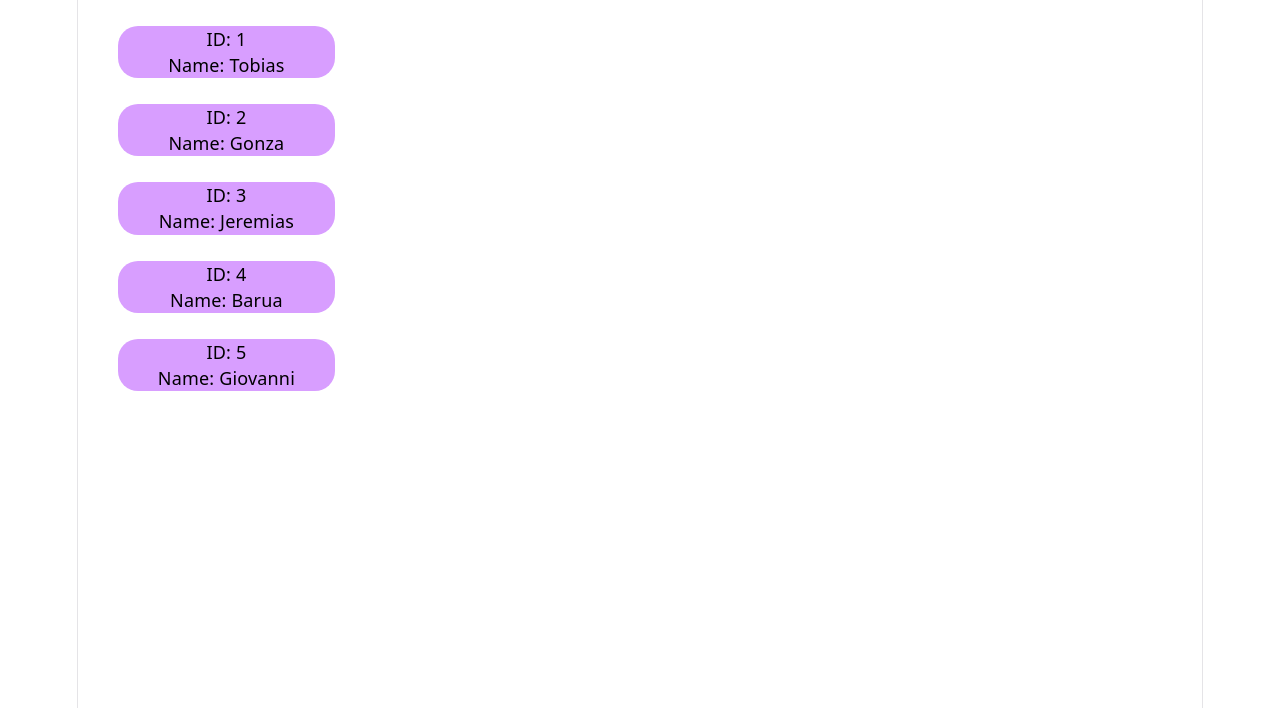
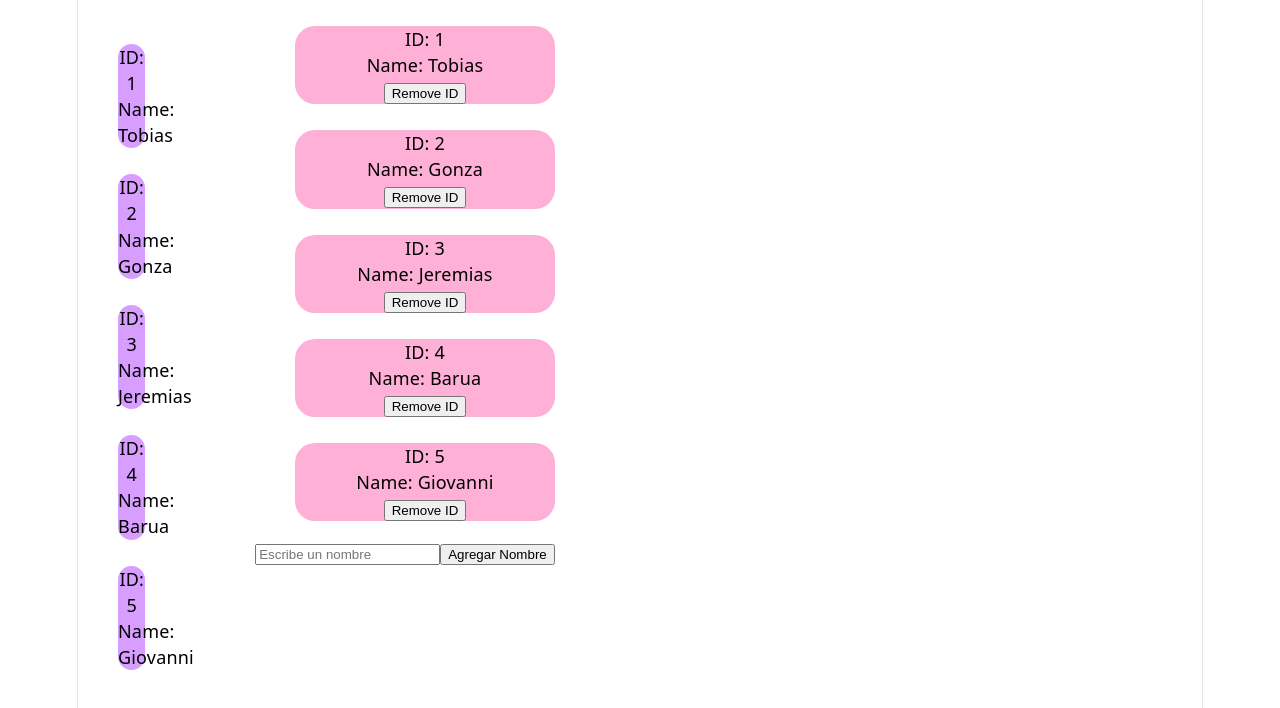
Before and after one commit to giovannilavolpe/react-bootcamp-giovanni, a React (Vite) app in the folder react-bootcamp-giovanni/: page / in a window 1280 px wide. Shown: the top 708 px of the page. Built offline with nearby package versions, Linux system fonts and the light colour scheme.

Commit message:
feat(Content.tsx) show AddDeleteNames function

```diff
--- a/react-bootcamp-giovanni/src/clase5/Content.tsx
+++ b/react-bootcamp-giovanni/src/clase5/Content.tsx
@@ -1,6 +1,8 @@
 import { StrictMode } from 'react'
 import { createRoot } from 'react-dom/client'
+import '../App.css'
 import ListNames from './ListNames'
+import AddDeleteNames from './AddDeleteNames'
 
 createRoot(document.getElementById('root')!).render(
     <StrictMode>
@@ -10,9 +12,11 @@ createRoot(document.getElementById('root')!).render(
 function Content() {
 
     return(
-        <div>
+        <div className='exercises'>
             <ListNames/>
+            <AddDeleteNames/>
         </div>
+
     )
 }
 
```
